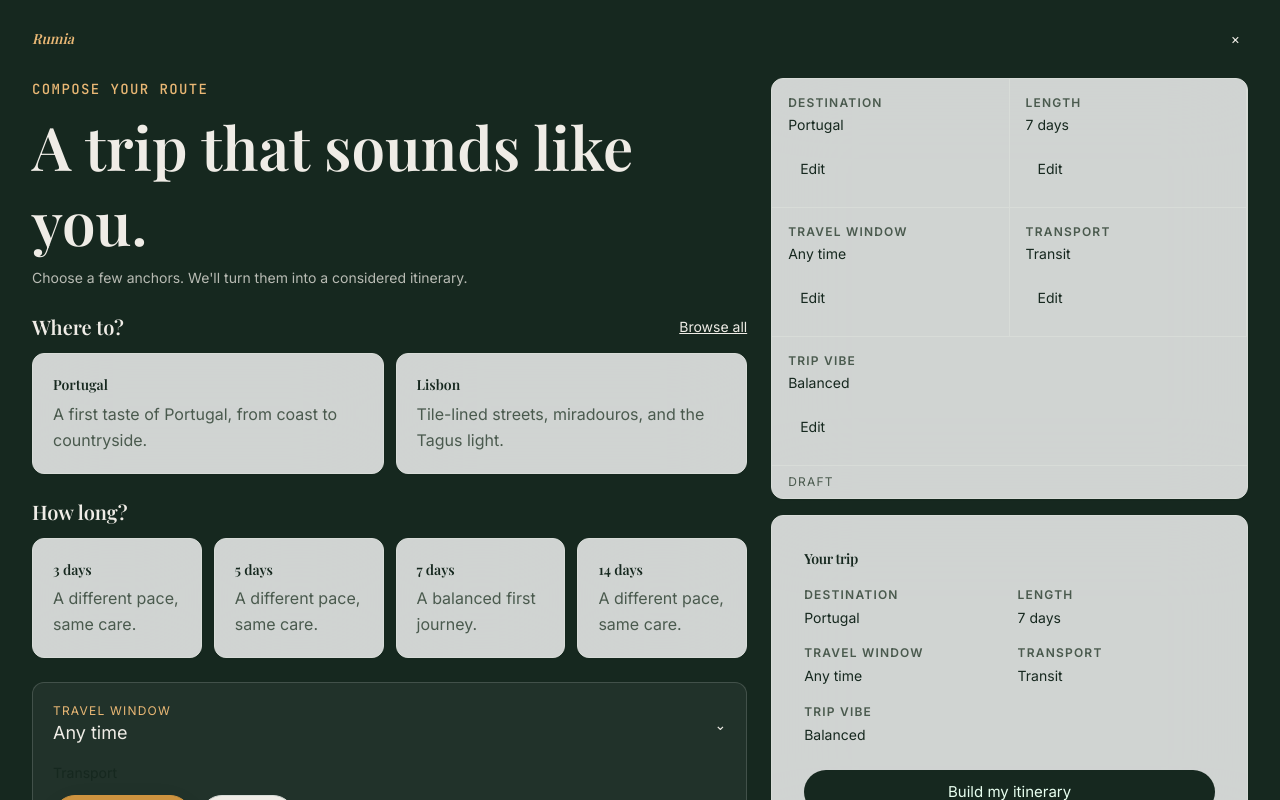
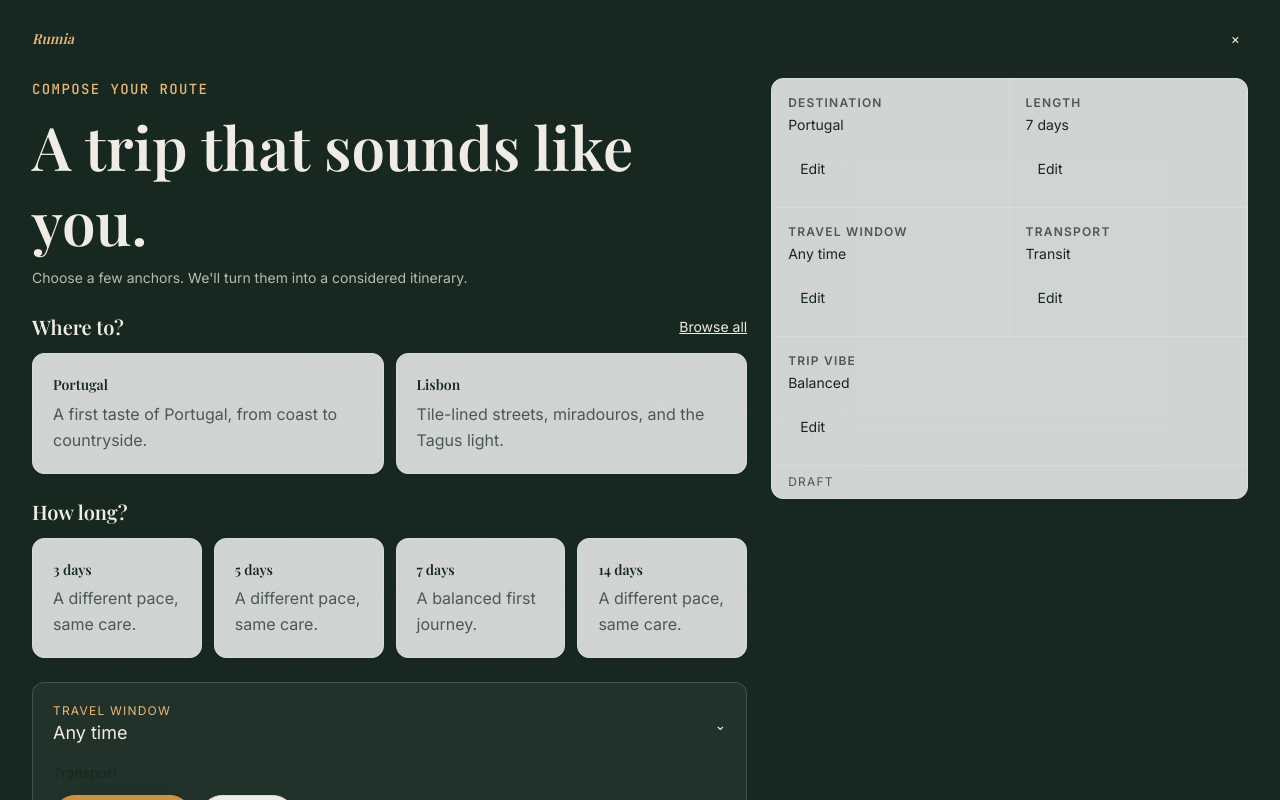
Before and after one commit to Dystx/Rota, a Next.js app in the folder apps/web/: page /planner in a window 1280 px wide. Shown: the top 800 px of the page. Built offline with nearby package versions, Linux system fonts and the light colour scheme.

Commit message:
fix: address planner choice canvas review

```diff
--- a/apps/web/app/planner/_components/planner-single-screen.tsx
+++ b/apps/web/app/planner/_components/planner-single-screen.tsx
@@ -55,7 +55,8 @@ export function PlannerSingleScreen({
     transport: initialTransport || "transit",
     vibe: initialVibe,
   }));
-  const [sheet, setSheet] = React.useState<"destination" | "window" | null>(null);
+  const [sheet, setSheet] = React.useState<"destination" | "window" | "days" | "transport" | "vibe" | null>(null);
+  const [focusedGroup, setFocusedGroup] = React.useState<"destination" | "days" | "details">("destination");
   const [pending, setPending] = React.useState(false);
 
   const update = <K extends keyof TripChoiceDraft>(key: K, value: TripChoiceDraft[K]) =>
@@ -81,6 +82,16 @@ export function PlannerSingleScreen({
       </header>
 
       <div className="mx-auto grid w-full max-w-7xl gap-6 px-4 pb-12 md:px-8 lg:grid-cols-[1.2fr_.8fr]">
+        <div className="contents">
+          <div className="lg:col-start-2 lg:row-start-1">
+            <TripContextBar draft={context} onEdit={(key) => {
+              if (key === "destination") setSheet("destination");
+              else if (key === "travelWindow") setSheet("window");
+              else if (key === "days") setSheet("days");
+              else if (key === "transport") setSheet("transport");
+              else if (key === "vibe") setSheet("vibe");
+            }} tripState="draft" />
+          </div>
         <section className="grid content-start gap-6">
           <div className="grid gap-2">
             <p className="font-mono-micro uppercase tracking-widest text-ochre-light">Compose your route</p>
@@ -88,21 +99,25 @@ export function PlannerSingleScreen({
             <p className="max-w-xl text-linen-dark/75">Choose a few anchors. We&apos;ll turn them into a considered itinerary.</p>
           </div>
 
-          <div className="grid gap-3" aria-label="Destination choices">
+          <nav aria-label="Trip choices" className="grid grid-cols-3 gap-2 md:hidden">
+            {([["destination", "Where"], ["days", "How long"], ["details", "Details"]] as const).map(([value, label]) => <button key={value} type="button" aria-pressed={focusedGroup === value} onClick={() => setFocusedGroup(value)} className="min-h-11 rounded-full border border-white/20 px-3 text-sm aria-[pressed=true]:border-ochre-light aria-[pressed=true]:text-ochre-light">{label}</button>)}
+          </nav>
+
+          <div className={`grid gap-3 ${focusedGroup !== "destination" ? "hidden md:grid" : ""}`} aria-label="Destination choices">
             <div className="flex items-center justify-between"><h2 className="font-headline-sm text-xl">Where to?</h2><button type="button" onClick={() => setSheet("destination")} className="text-sm underline">Browse all</button></div>
             <div className="grid gap-3 sm:grid-cols-2">
               {DESTINATIONS.slice(0, 2).map(([value, description]) => <ChoiceCard key={value} id={`destination-${value}`} name="destination" value={value} label={value} description={description} selected={draft.destination === value} onSelect={(next) => update("destination", next)} />)}
             </div>
           </div>
 
-          <div className="grid gap-3" aria-label="Trip duration choices">
+          <div className={`grid gap-3 ${focusedGroup !== "days" ? "hidden md:grid" : ""}`} aria-label="Trip duration choices">
             <h2 className="font-headline-sm text-xl">How long?</h2>
             <div className="grid grid-cols-2 gap-3 sm:grid-cols-4">
               {DURATIONS.map((days) => <ChoiceCard key={days} id={`duration-${days}`} name="days" value={String(days)} label={`${days} days`} description={days === 7 ? "A balanced first journey." : "A different pace, same care."} selected={draft.days === days} onSelect={() => update("days", days)} />)}
             </div>
           </div>
 
-          <div className="grid gap-4 rounded-xl border border-white/15 bg-white/5 p-5">
+          <div className={`grid gap-4 rounded-xl border border-white/15 bg-white/5 p-5 ${focusedGroup !== "details" ? "hidden md:grid" : ""}`} aria-label="Trip details choices">
             <button type="button" onClick={() => setSheet("window")} className="flex min-h-11 items-center justify-between text-left focus-visible:outline-none focus-visible:ring-2 focus-visible:ring-ochre-light" aria-label="Choose travel window">
               <span><span className="block text-xs uppercase tracking-widest text-ochre-light">Travel window</span><span className="block text-lg">{draft.travelWindow ?? "Any time"}</span></span><span aria-hidden>⌄</span>
             </button>
@@ -113,11 +128,11 @@ export function PlannerSingleScreen({
           <RouteConsequence status="ready" transportLabel={draft.transport === "transit" ? "Transit keeps the route to two bases" : "Car opens the Douro interior"} stopCount={draft.transport === "transit" ? 2 : 4} />
         </section>
 
-        <aside className="grid content-start gap-4 lg:sticky lg:top-6 lg:self-start">
-          <TripContextBar draft={context} onEdit={(key) => key === "travelWindow" ? setSheet("window") : key === "destination" ? setSheet("destination") : undefined} tripState="draft" />
-          <TripSummary draft={context} primaryAction={pending ? "Updating your route" : "Build my itinerary"} onPrimaryAction={submit} />
+        <aside className="grid content-start gap-4 lg:col-start-2 lg:row-start-2 lg:sticky lg:top-6 lg:self-start">
+          <TripSummary draft={context} primaryAction={pending ? "Updating your route" : "Build my itinerary"} onPrimaryAction={submit} primaryActionDisabled={pending || !draft.destination.trim() || draft.days < 1} />
           {pending ? <p role="status" className="text-center text-sm text-linen-dark/70">Updating your route</p> : null}
         </aside>
+        </div>
       </div>
 
       <OptionSheet open={sheet === "destination"} title="Choose a destination" description="Start with the place that pulls you in." onClose={() => setSheet(null)}>
@@ -126,6 +141,15 @@ export function PlannerSingleScreen({
       <OptionSheet open={sheet === "window"} title="When will you go?" description="A season is enough; the route will do the rest." onClose={() => setSheet(null)}>
         <div role="radiogroup" aria-label="Travel window" className="grid gap-2">{WINDOWS.map((value) => <button key={value} type="button" role="radio" aria-checked={(draft.travelWindow ?? "Any time") === value} onClick={() => { update("travelWindow", value === "Any time" ? null : value); setSheet(null); }} className="min-h-11 rounded-lg border p-3 text-left focus-visible:outline-none focus-visible:ring-2 focus-visible:ring-ochre-light">{value}</button>)}</div>
       </OptionSheet>
+      <OptionSheet open={sheet === "days"} title="How long will you go?" onClose={() => setSheet(null)}>
+        <div role="radiogroup" aria-label="Trip duration" className="grid gap-2">{DURATIONS.map((days) => <button key={days} type="button" role="radio" aria-checked={draft.days === days} onClick={() => { update("days", days); setSheet(null); }} className="min-h-11 rounded-lg border p-3 text-left">{days} days</button>)}</div>
+      </OptionSheet>
+      <OptionSheet open={sheet === "transport"} title="How will you move?" onClose={() => setSheet(null)}>
+        <ChoiceChipGroup label="Transport" multiple={false} selected={[draft.transport]} onChange={(values) => { if (values[0]) update("transport", values[0] as TransportChoice); setSheet(null); }} options={[{ value: "transit", label: "Transit & walking" }, { value: "car", label: "Rental car" }]} />
+      </OptionSheet>
+      <OptionSheet open={sheet === "vibe"} title="What is the trip vibe?" onClose={() => setSheet(null)}>
+        <ChoiceChipGroup label="Vibe" multiple={false} selected={[draft.vibe]} onChange={(values) => { if (values[0]) update("vibe", values[0] as Vibe); setSheet(null); }} options={[{ value: "restorative", label: "Restorative" }, { value: "balanced", label: "Balanced" }, { value: "high_energy", label: "High energy" }]} />
+      </OptionSheet>
     </main>
   );
 }
--- a/apps/web/app/planner/page.tsx
+++ b/apps/web/app/planner/page.tsx
@@ -31,7 +31,7 @@ export const metadata: Metadata = {
 export default async function PlannerPage({
   searchParams
 }: {
-  searchParams: Promise<{ destination?: string; days?: string; window?: string }>;
+  searchParams: Promise<{ destination?: string; days?: string; window?: string; transport?: string; vibe?: string }>;
 }) {
   const params = await searchParams;
   const days = Math.max(1, Math.min(60, parseInt(params.days ?? "7", 10) || 7));
@@ -40,6 +40,8 @@ export default async function PlannerPage({
     initialDays: days,
     initialDestination: destination,
     initialWindow: params.window
+    ,initialTransport: params.transport === "car" || params.transport === "transit" ? params.transport : "transit"
+    ,initialVibe: params.vibe === "restorative" || params.vibe === "balanced" || params.vibe === "high_energy" ? params.vibe : "balanced"
   };
 
   return <PlannerClient initial={initial} />;
--- a/apps/web/app/planner/planner-client.tsx
+++ b/apps/web/app/planner/planner-client.tsx
@@ -1,6 +1,8 @@
 "use client";
 
 import { PlannerSingleScreen } from "./_components/planner-single-screen";
+import type { TransportChoice } from "./_components/transport-step";
+import type { Vibe } from "./_components/vibe-step";
 
 export interface PlannerInitialState {
   /**
@@ -12,6 +14,8 @@ export interface PlannerInitialState {
   initialDays?: number;
   /** Travel window from the URL, e.g. "May", "Sep". */
   initialWindow?: string;
+  initialTransport?: TransportChoice | "";
+  initialVibe?: Vibe;
 }
 
 /**
@@ -29,6 +33,8 @@ export function PlannerClient({ initial }: { initial?: PlannerInitialState } = {
       initialDestination={initial?.initialDestination}
       initialDays={initial?.initialDays}
       initialWindow={initial?.initialWindow}
+      initialTransport={initial?.initialTransport}
+      initialVibe={initial?.initialVibe}
     />
   );
 }
--- a/packages/ui/src/components/trip-summary.tsx
+++ b/packages/ui/src/components/trip-summary.tsx
@@ -7,6 +7,7 @@ export function TripSummary(props: {
   draft: TripContextValues;
   primaryAction: string;
   onPrimaryAction: () => void;
+  primaryActionDisabled?: boolean;
 }): JSX.Element {
   const travelWindow = props.draft.travelWindow ?? "Any time";
   const dayLabel = props.draft.days === 1 ? "day" : "days";
@@ -39,7 +40,7 @@ export function TripSummary(props: {
             <dd className="mt-1 text-[var(--color-foreground)]">{props.draft.vibe}</dd>
           </div>
         </dl>
-        <Button type="button" fullWidth onClick={props.onPrimaryAction}>
+        <Button type="button" fullWidth onClick={props.onPrimaryAction} disabled={props.primaryActionDisabled} aria-disabled={props.primaryActionDisabled || undefined}>
           {props.primaryAction}
         </Button>
       </CardContent>
```
Also changed, not shown: 2 other files (tests, documents, lock files or other folders).
